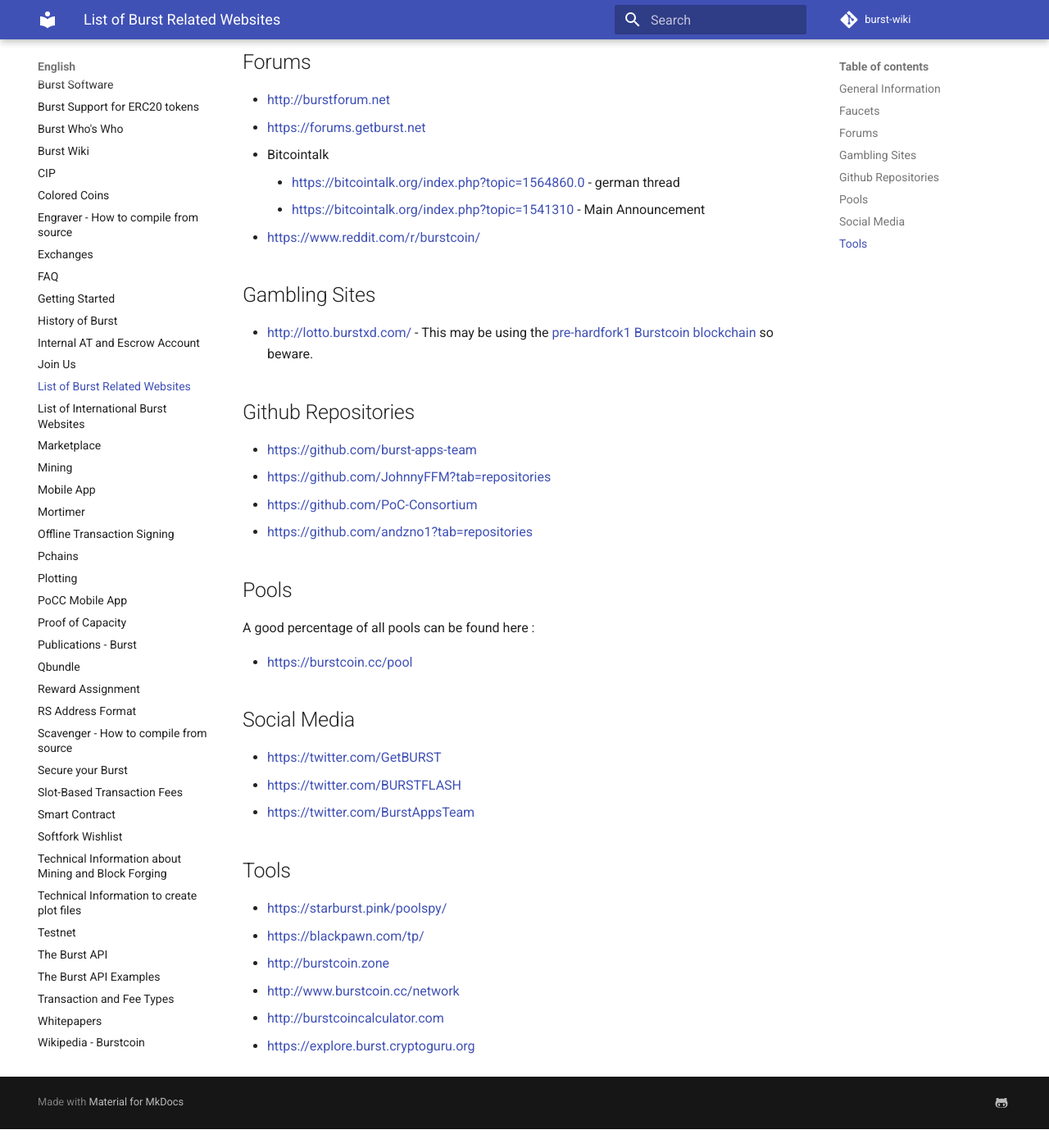
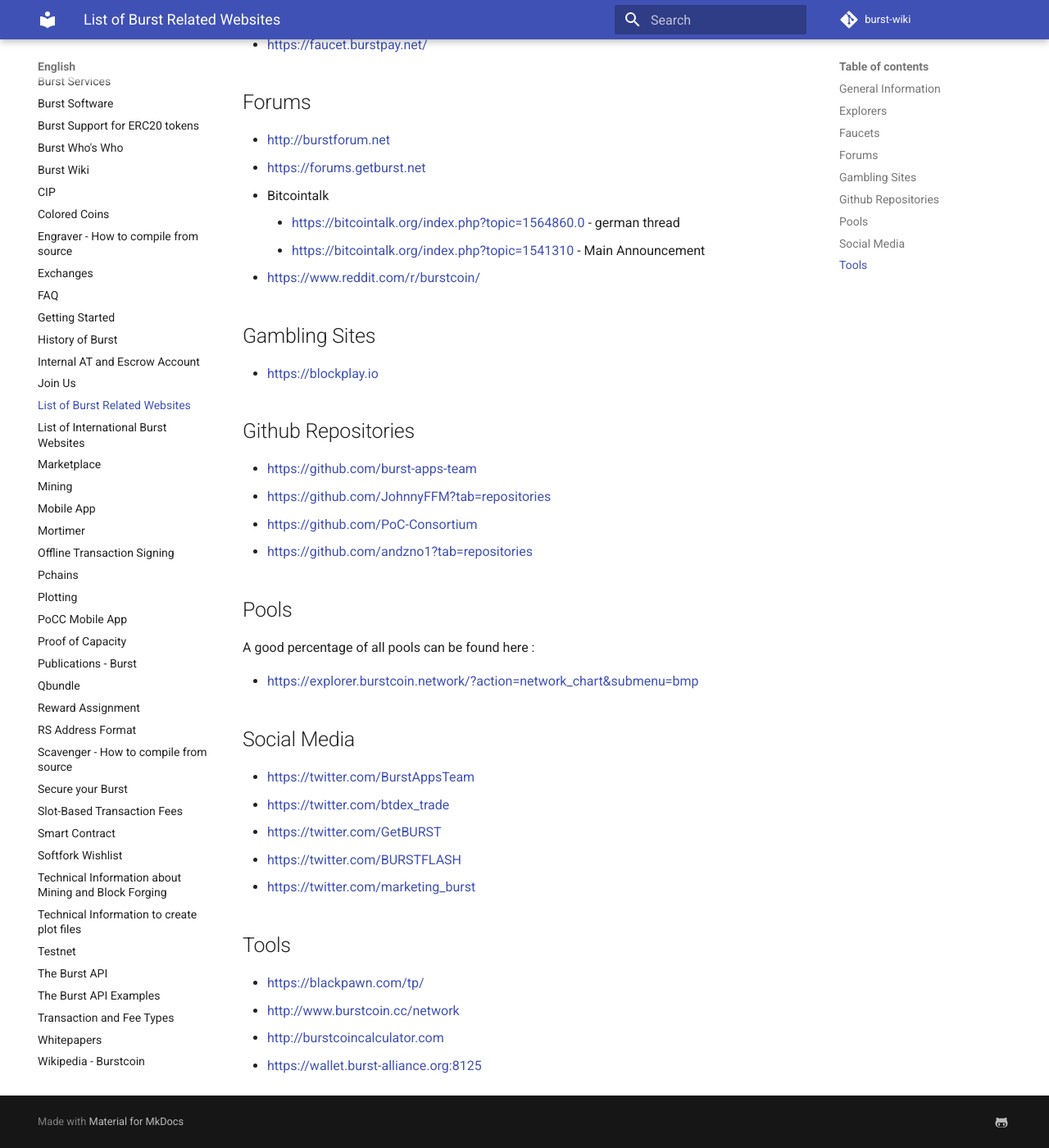
Before and after one commit to burst-apps-team/burst-wiki, an MkDocs documentation site: the page built from docs/en/list-of-burst-related-websites.md, in a window 1280 px wide and 1400 px high, scrolled down 830 px. Shown: the whole window at 82% size. Built offline with MkDocs 1.6.1 and Material for MkDocs 9.7.7, drawn with Linux system fonts in a browser that asks for light colours; comment, search, counter and statistics services are not loaded; old or Windows-style settings are respelled for this version of MkDocs; before the commit the page ends 2207 px from its top, so only the background shows below that; some of the changed text lies outside the part shown.

Commit message:
Update list-of-burst-related-websites.md
Removed dead links and referals links. Add new links for Explorers, Test Explorer, twitter accounts and tools links.

```diff
--- a/docs/en/list-of-burst-related-websites.md
+++ b/docs/en/list-of-burst-related-websites.md
@@ -7,18 +7,20 @@ The Burst community is very heterogeneous. Thus, there is a whole ecosystem of w
 -   <https://www.burst-coin.org>
 -   <https://www.burstcoin.ist>
 -   <https://burstwiki.org>
--   <https://burst-coin.es/>
 -   <https://burstwallet.io>
 -   <http://burstfaq.com>
 -   <https://burstcoin.community>
 
+## Explorers
+
+-	<https://explorer.burstcoin.network>
+-	<https://testnet.explorer.burstcoin.network/>
+-   <https://explore.burst.cryptoguru.org>
+
 ## Faucets
 
 -	<https://faucet.burst-alliance.org/>
--   <https://burst-coin.es/faucet>
--   <http://burstfaucets.com>
 -   <https://faucet.burstpay.net/>
--   <https://burstneon.com/faucet>
 
 ## Forums
 
@@ -31,7 +33,7 @@ The Burst community is very heterogeneous. Thus, there is a whole ecosystem of w
 
 ## Gambling Sites
 
--   <http://lotto.burstxd.com/> - This may be using the [pre-hardfork1 Burstcoin blockchain](500k-hf-checklist.md) so beware.
+-	<https://blockplay.io>
 
 ## Github Repositories
 
@@ -44,19 +46,19 @@ The Burst community is very heterogeneous. Thus, there is a whole ecosystem of w
 
 A good percentage of all pools can be found here :
 
--   <https://burstcoin.cc/pool>
+-   <https://explorer.burstcoin.network/?action=network_chart&submenu=bmp>
 
 ## Social Media
 
+-   <https://twitter.com/BurstAppsTeam>
+-	<https://twitter.com/btdex_trade>
 -   <https://twitter.com/GetBURST>
 -   <https://twitter.com/BURSTFLASH>
--   <https://twitter.com/BurstAppsTeam>
+-   <https://twitter.com/marketing_burst>
 
 ## Tools
 
--   <https://starburst.pink/poolspy/>
 -   <https://blackpawn.com/tp/>
--   <http://burstcoin.zone>
 -   <http://www.burstcoin.cc/network>
 -   <http://burstcoincalculator.com>
--   <https://explore.burst.cryptoguru.org>
+-	<https://wallet.burst-alliance.org:8125>
```
